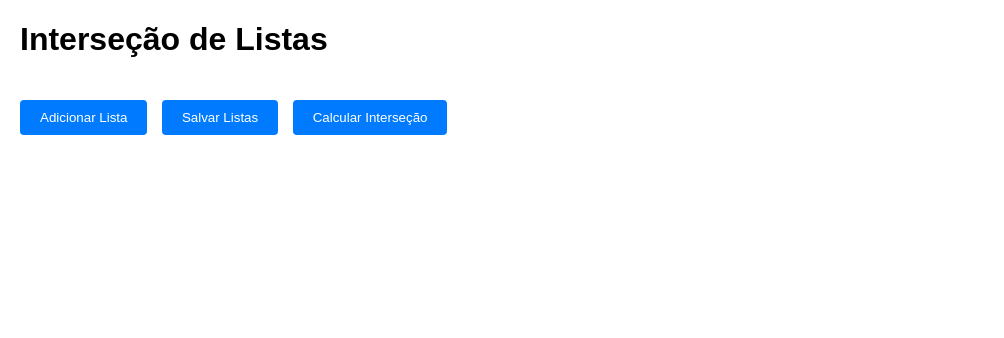
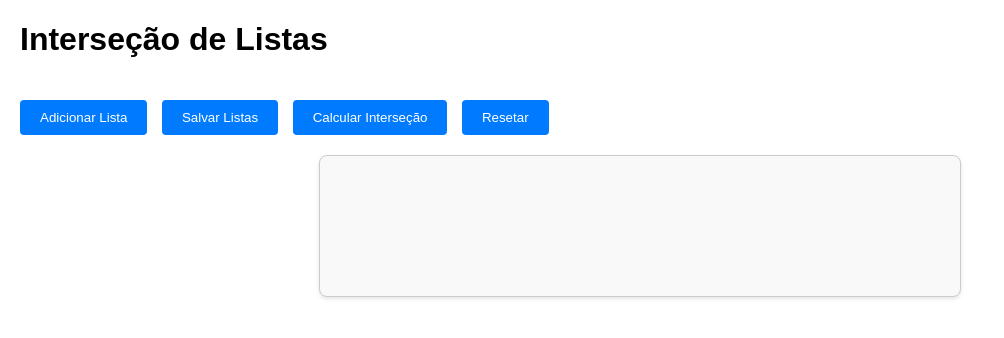
Before and after one commit to Maelzitoto/Calculadora-de-modulos, a Flask app: page / in a window 1280 px wide. Shown: the top 338 px of the page, without its empty margins (0-1004 px from the left). Run offline with Flask 3, Linux system fonts and the light colour scheme.

Commit message:
mudanças visuais e estrutura

```diff
--- a/static/css/index.css
+++ b/static/css/index.css
@@ -2,12 +2,14 @@ body {
     font-family: Arial, sans-serif;
     margin: 20px;
 }
+
 .lista-container {
     display: flex;
     flex-wrap: wrap;
     gap: 20px;
     margin-bottom: 20px;
 }
+
 .lista-card {
     border: 1px solid #ccc;
     border-radius: 8px;
@@ -18,12 +20,14 @@ body {
     display: flex;
     flex-direction: column;
 }
+
 .lista-card .header {
     display: flex;
     align-items: center;
     justify-content: space-between; /* Alinha os ícones à direita */
     margin-bottom: 10px;
 }
+
 .lista-card .header input[type="text"] {
     flex: 1;
     padding: 5px;
@@ -31,10 +35,12 @@ body {
     border-radius: 4px;
     margin-right: 10px; /* Espaço entre o campo de texto e os ícones */
 }
+
 .lista-card .header .icons {
     display: flex;
     gap: 5px;
 }
+
 .lista-card .header .icons button {
     background: none;
     border: none;
@@ -42,9 +48,11 @@ body {
     font-size: 16px;
     padding: 0;
 }
+
 .lista-card .header .icons button:hover {
     opacity: 0.7;
 }
+
 .lista-card textarea {
     width: 100%;
     height: 100px;
@@ -53,6 +61,7 @@ body {
     border-radius: 4px;
     resize: none;
 }
+
 button {
     padding: 10px 20px;
     background-color: #007bff;
@@ -62,10 +71,51 @@ button {
     cursor: pointer;
     margin-right: 10px;
 }
+
 button:hover {
     background-color: #0056b3;
 }
+
+/* Estilos para centralizar o resultado */
 #resultado {
-    margin-top: 20px;
-    font-weight: bold;
+    text-align: center; /* Centraliza o texto horizontalmente */
+    margin: 20px auto; /* Centraliza a div horizontalmente */
+    padding: 20px; /* Espaçamento interno */
+    font-size: 1.2em; /* Tamanho da fonte */
+    font-weight: bold; /* Texto em negrito */
+    border: 1px solid #ccc; /* Borda opcional */
+    border-radius: 8px; /* Bordas arredondadas */
+    background-color: #f9f9f9; /* Cor de fundo opcional */
+    box-shadow: 0 2px 4px rgba(0, 0, 0, 0.1); /* Sombra opcional */
+    width: 80%; /* Largura da div */
+    max-width: 600px; /* Largura máxima */
+    display: flex; /* Usa flexbox para centralização vertical */
+    justify-content: center; /* Centraliza horizontalmente */
+    align-items: center; /* Centraliza verticalmente */
+    min-height: 100px; /* Altura mínima */
 }
+
+/* Estilos para as mensagens de feedback */
+#mensagem {
+    margin: 20px auto; /* Centraliza a div horizontalmente */
+    padding: 10px; /* Espaçamento interno */
+    text-align: center; /* Centraliza o texto horizontalmente */
+    font-size: 1em; /* Tamanho da fonte */
+    font-weight: bold; /* Texto em negrito */
+    border-radius: 4px; /* Bordas arredondadas */
+    display: none; /* Inicialmente oculta */
+    width: 80%; /* Largura da div */
+    max-width: 600px; /* Largura máxima */
+}
+
+#mensagem.sucesso {
+    background-color: #d4edda; /* Verde claro para sucesso */
+    color: #155724; /* Verde escuro para texto */
+    border: 1px solid #c3e6cb;
+}
+
+#mensagem.erro {
+    background-color: #f8d7da; /* Vermelho claro para erro */
+    color: #721c24; /* Vermelho escuro para texto */
+    border: 1px solid #f5c6cb;
+}
--- a/templates/index.html
+++ b/templates/index.html
@@ -14,12 +14,29 @@
     <button type="button" onclick="adicionarLista()">Adicionar Lista</button>
     <button type="button" onclick="salvarListas()">Salvar Listas</button>
     <button type="button" onclick="calcularIntersecao()">Calcular Interseção</button>
+    <button type="button" onclick="resetarTudo()">Resetar</button>
 
     <div id="resultado">
         <!-- O resultado será exibido aqui -->
     </div>
+    <div id="mensagem">
+        <!-- Mensagens de feedback serão exibidas aqui -->
+    </div>
 
     <script>
+        // Função para exibir mensagens de feedback
+        function exibirMensagem(mensagem, tipo) {
+            const divMensagem = document.getElementById("mensagem");
+            divMensagem.textContent = mensagem;
+            divMensagem.className = tipo; // Aplica a classe (sucesso ou erro)
+            divMensagem.style.display = "block"; // Exibe a mensagem
+
+            // Oculta a mensagem após 3 segundos
+            setTimeout(() => {
+                divMensagem.style.display = "none";
+            }, 3000);
+        }
+
         // Função para adicionar uma nova lista
         function adicionarLista() {
             const container = document.getElementById("lista-container");
@@ -49,6 +66,9 @@
 
             // Altera o ícone do botão
             botao.textContent = inputs[0].readOnly ? "✏️" : "✔️";
+
+            // Atualiza o localStorage após editar
+            salvarListas();
         }
 
         // Função para excluir uma lista
@@ -56,6 +76,7 @@
             const card = botao.closest(".lista-card");
             card.remove();
             salvarListas(); // Atualiza o localStorage após a exclusão
+            exibirMensagem("Lista excluída", "erro"); // Exibe mensagem de erro
         }
 
         // Função para salvar as listas no localStorage
@@ -80,7 +101,7 @@
             });
 
             localStorage.setItem("listasSalvas", JSON.stringify(listasSalvas));
-            alert("Listas salvas com sucesso!");
+            exibirMensagem("Listas salvas", "sucesso"); // Exibe mensagem de sucesso
         }
 
         // Função para carregar as listas salvas ao carregar a página
@@ -137,6 +158,22 @@
                 });
         }
 
+        // Função para resetar tudo
+        function resetarTudo() {
+            // Limpa o conteúdo da div "resultado"
+            document.getElementById("resultado").innerText = "";
+
+            // Remove todas as listas da interface
+            const container = document.getElementById("lista-container");
+            container.innerHTML = "";
+
+            // Limpa o localStorage
+            localStorage.removeItem("listasSalvas");
+
+            // Exibe uma mensagem de feedback
+            exibirMensagem("Tudo foi resetado com sucesso!", "sucesso");
+        }
+
         // Carrega as listas salvas ao carregar a página
         carregarListasSalvas();
     </script>
```
